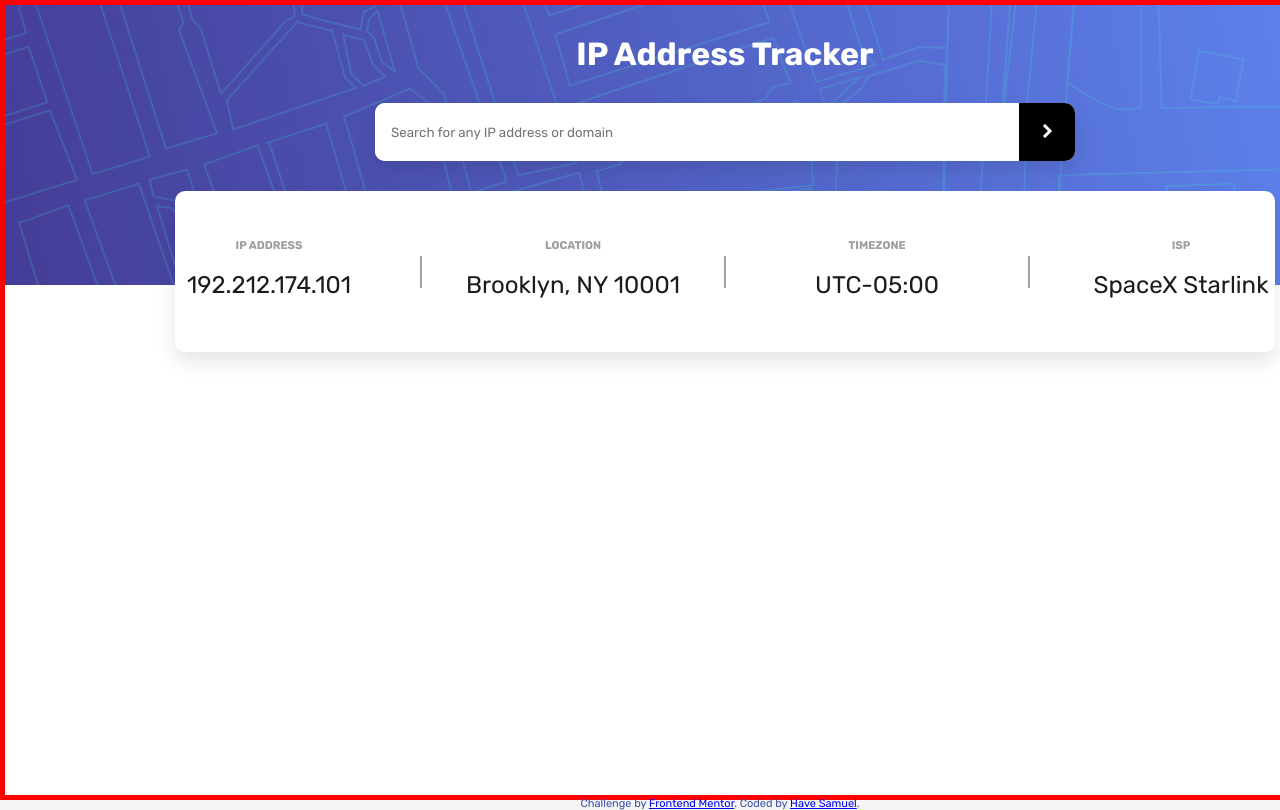
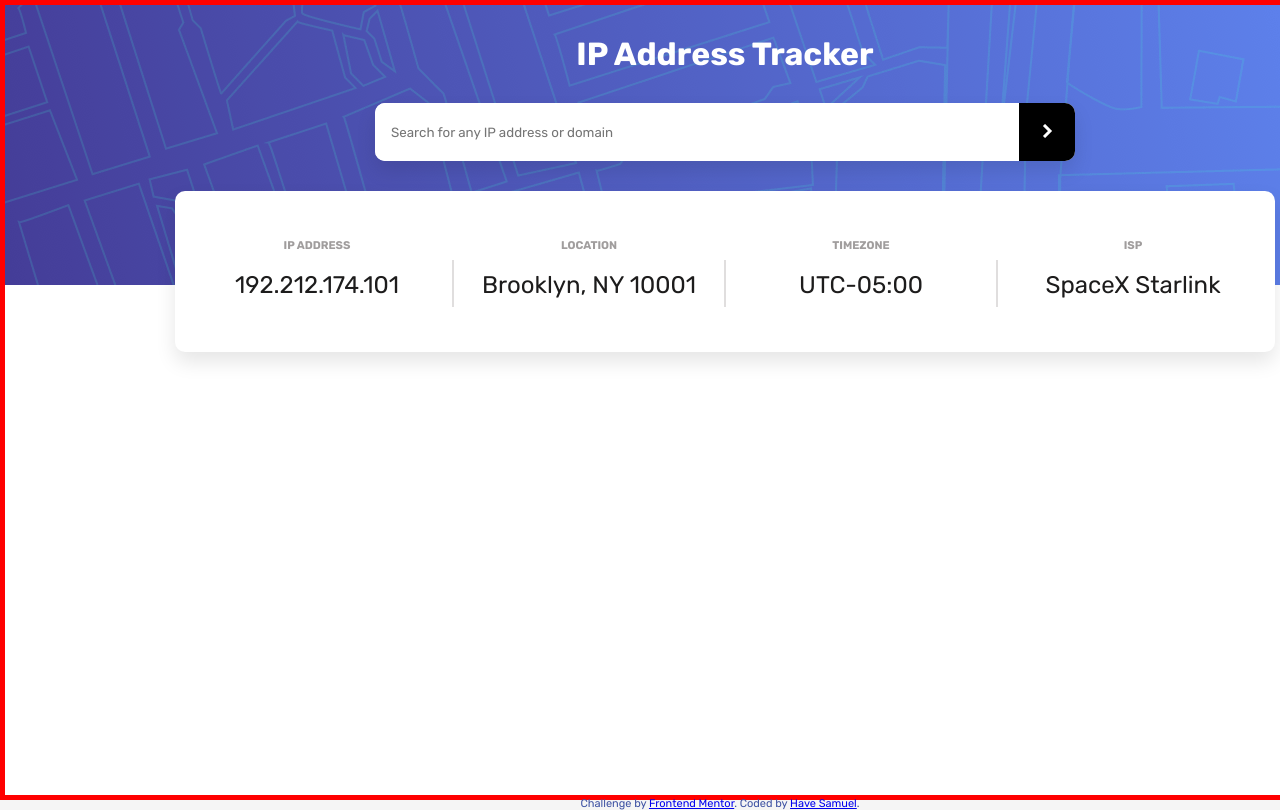
Before and after one commit to Have-Samuel/ip-Address-Tracker, a plain HTML site: page index.html in a window 1280 px wide. Shown: the top 810 px of the page. Drawn offline with Linux system fonts and the light colour scheme.

Commit message:
Stylings

```diff
--- a/style.css
+++ b/style.css
@@ -90,7 +90,8 @@ body {
 }
 
 .info p {
-  width: 270px;
+  /* width: 270px; */
+  width: 100%;
   text-align: center;
   font-size: 0.7rem;
   color: #a09d9d;
@@ -109,12 +110,14 @@ body {
 
 span {
 /* width: 1rem; */
-height: 2rem;
+height: 2.9rem;
 /* background-color: #000; */
-border: 1px solid #a0a0a0;
+border: 1px solid #e0dede;
   /* font-size: 0.7rem; */
   /* color: #a09d9d; */
-  /* padding-top: 1rem; */
+  margin-top: 1.5rem;
+  margin-left: -1rem;
+  margin-right: -1rem;
 }
 
 .attribution {
```
